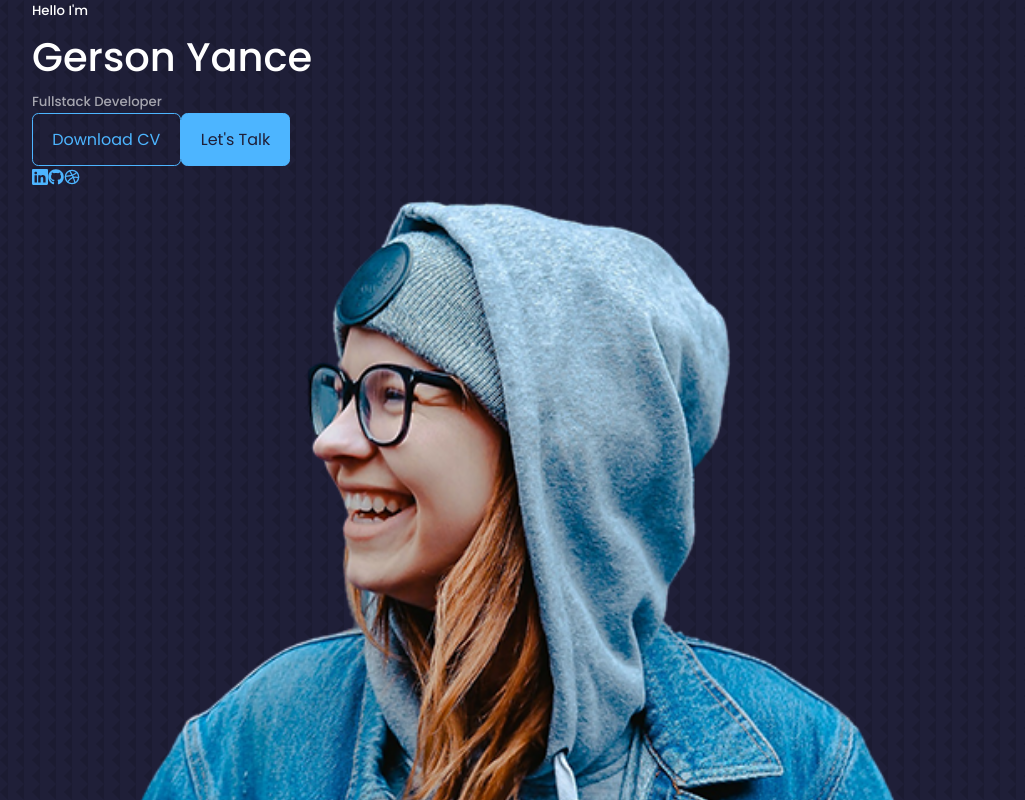
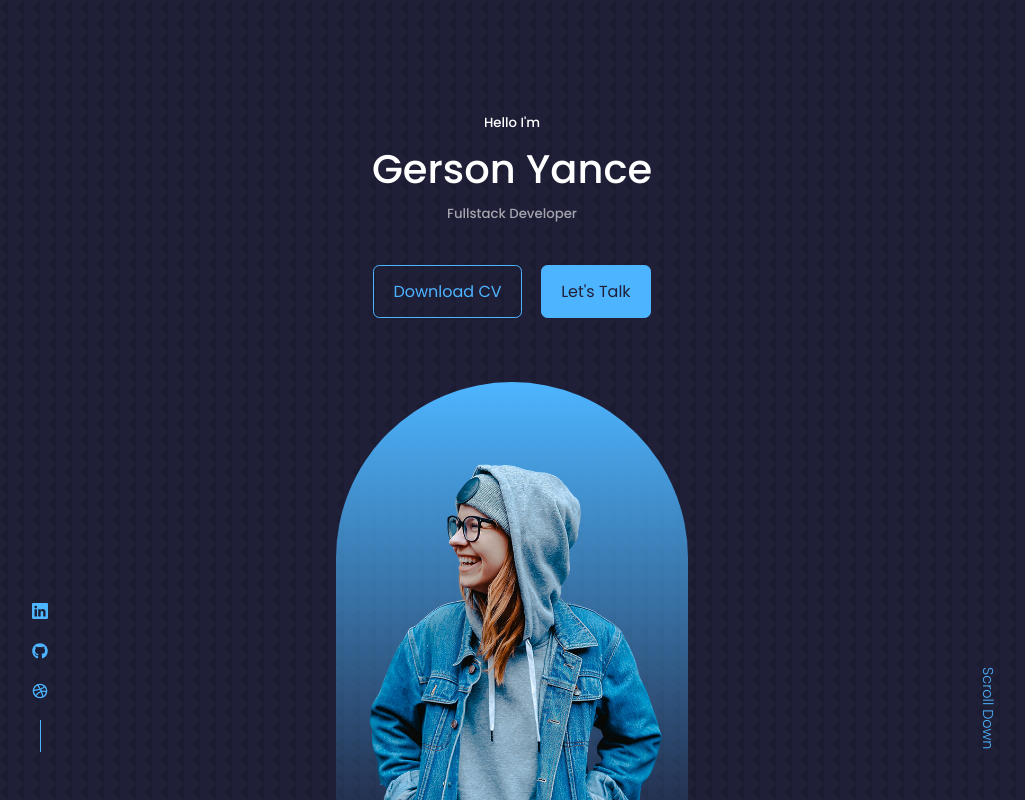
Before and after one commit to AG-code32/Portfolio01-React, a React (Create React App) app: page / in a window 1280 px wide. Shown: the top 800 px of the page, without its empty margins (128-1153 px from the left). Built offline with nearby package versions, Linux system fonts and the light colour scheme.

Commit message:
header finish

```diff
--- a/src/components/header/header.css
+++ b/src/components/header/header.css
@@ -0,0 +1,79 @@
+header {
+    height: 100vh;
+    padding-top: 7rem;
+    overflow: hidden;
+}
+
+.header__container {
+    text-align: center;
+    height: 100%;
+    position: relative;
+}
+
+/* ============ CTA ==========*/
+.cta {
+    margin-top: 2.5rem;
+    display: flex;
+    gap: 1.2rem;
+    justify-content: center;
+}
+
+/* ============ HEADER SOCIALS ==========*/
+.header__socials {
+    display: flex;
+    flex-direction: column;
+    align-items: center;
+    gap: 0.8rem;
+    position: absolute;
+    left: 0;
+    bottom: 3rem;
+}
+
+.header__socials::after {
+    content: '';
+    width: 1px;
+    height: 2rem;
+    background: var(--color-primary);
+}
+
+/* ============ ME ==========*/
+.me {
+    background: linear-gradient(var(--color-primary), transparent);
+    width: 22rem;
+    height: 30rem;
+    position: absolute;
+    left: calc(50% - 11rem);
+    /* left: 50%;
+    transform: translateX(50% - 11rem); */
+    margin-top: 4rem;
+    border-radius: 12rem 12rem 0 0;
+    overflow: hidden;
+    padding: 5rem 1.5rem 1.5rem 1.5rem;
+}
+
+/* ============ SCROLL DOWN ==========*/
+.scroll__down {
+    position: absolute;
+    right: -2.3rem;
+    bottom: 5rem;
+    transform: rotate(90deg);
+    font-weight: 300;
+    font-size: 0.9rem;
+}
+
+/* ================== MEDIA QUERIES (MEDIUM DEVICES) ============= */
+@media screen and (max-width: 1024px) {
+    header {
+        height: 68vh;
+    }
+}
+
+/* ================== MEDIA QUERIES (SMALL DEVICES) ============= */
+@media screen and (max-width: 600px) {
+    header {
+        height: 100vh;
+    }
+    .header__socials, .scroll__down {
+        display: none;
+    }
+}
```
